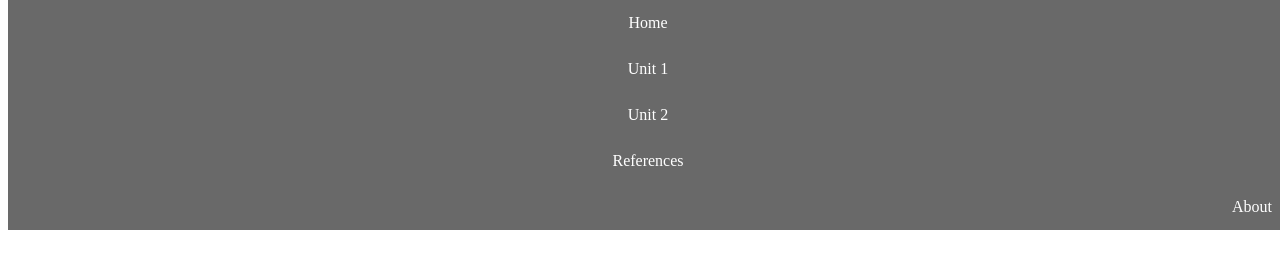
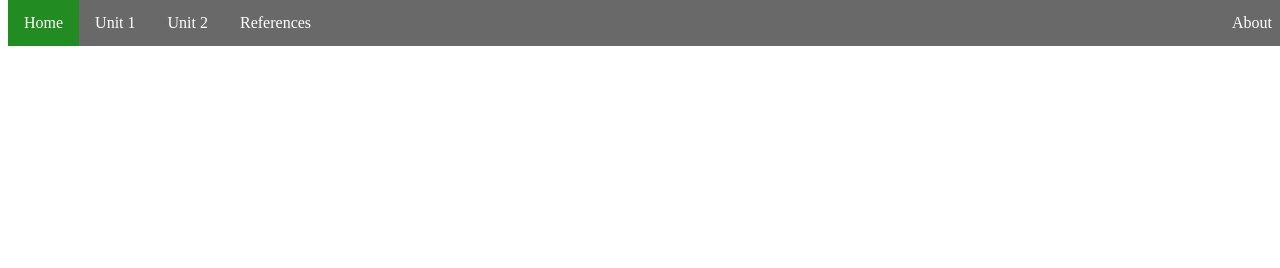
Before and after one commit to jlittle97/cnWebProj, a plain HTML site: page index.html in a window 1280 px wide. Drawn offline with Linux system fonts and the light colour scheme.

Commit message:
Added navbar to all pages

```diff
--- a/index.html
+++ b/index.html
@@ -8,11 +8,11 @@
 <body>
     <div>
         <ul class="navBar">
-            <li><a class="navElement" href="index.html">Home</a></li>
-            <li><a class="navElement" href="unit1.html">Unit 1</a></li>
-            <li><a class="navElement" href="unit2.html">Unit 2</a></li>
-            <li><a class="navElement" href="references.html">References</a></li>
-            <li style="float: right;"><a class="navElement" href="about.html">About</a></li>
+            <li class="nav"><a class="activePage" href="index.html">Home</a></li>
+            <li class="nav"><a class="navElement" href="unit1.html">Unit 1</a></li>
+            <li class="nav"><a class="navElement" href="unit2.html">Unit 2</a></li>
+            <li class="nav"><a class="navElement" href="references.html">References</a></li>
+            <li class="nav" style="float:right;"><a class="navElement" href="about.html">About</a></li>
         </ul>
     </div>
 </body>
--- a/main.css
+++ b/main.css
@@ -9,6 +9,19 @@
     width: 100%;
 }
 
+.nav {
+    float: left;
+}
+
+.activePage {
+    display: block;
+    background-color: forestgreen;
+    color: white;
+    text-align: center;
+    padding: 14px 16px;
+    text-decoration: none;
+}
+
 .navElement {
     display: block;
     color: white;
```
Also changed, not shown: about.html (+14 -3 lines), references.html (+9 -1 lines), unit1.html (+9 -1 lines), unit2.html (+9 -1 lines).
